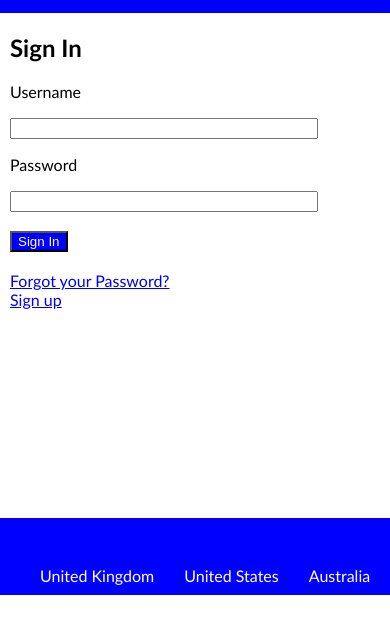
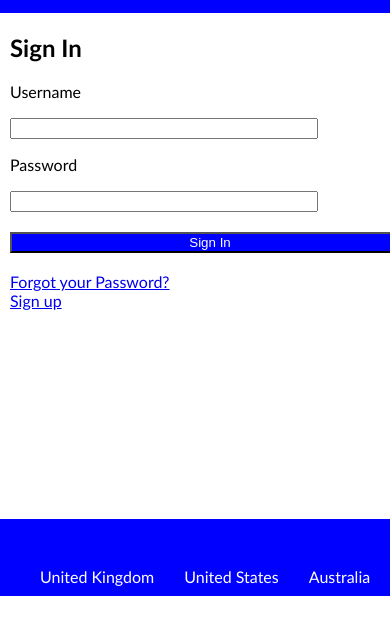
Before and after one commit to GreyShadow46/Recommend-Me-a-Movie, a plain HTML site: page signin.html in a window 390 px wide. Shown: the part 89-724 px from the top of the page. Drawn offline with Linux system fonts and the light colour scheme.

Commit message:
Update styles.css

```diff
--- a/public/styles.css
+++ b/public/styles.css
@@ -175,10 +175,7 @@ input[type="button"] {
   }
 
   input[type=submit] {
-    display: flex;
-    flex-direction: row;
-    align-items: center;
-    margin-right: 200px;
+    width: 400px;
   }
 }
 
```
